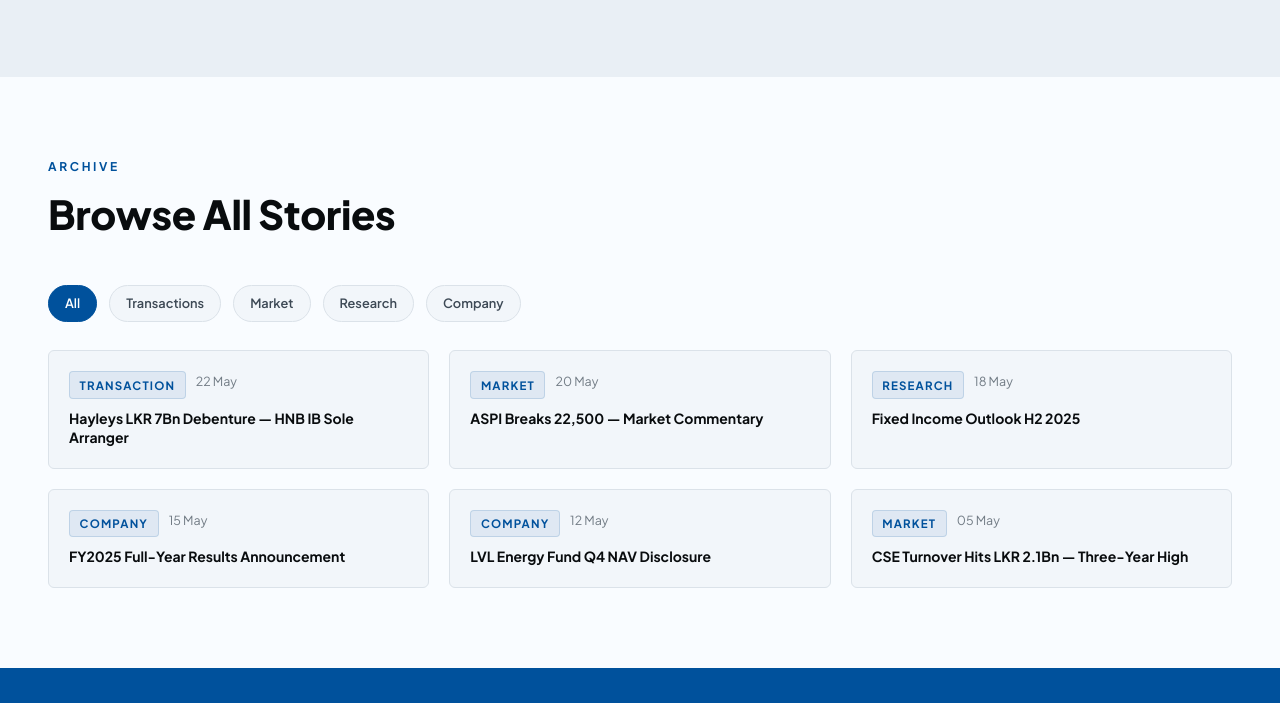
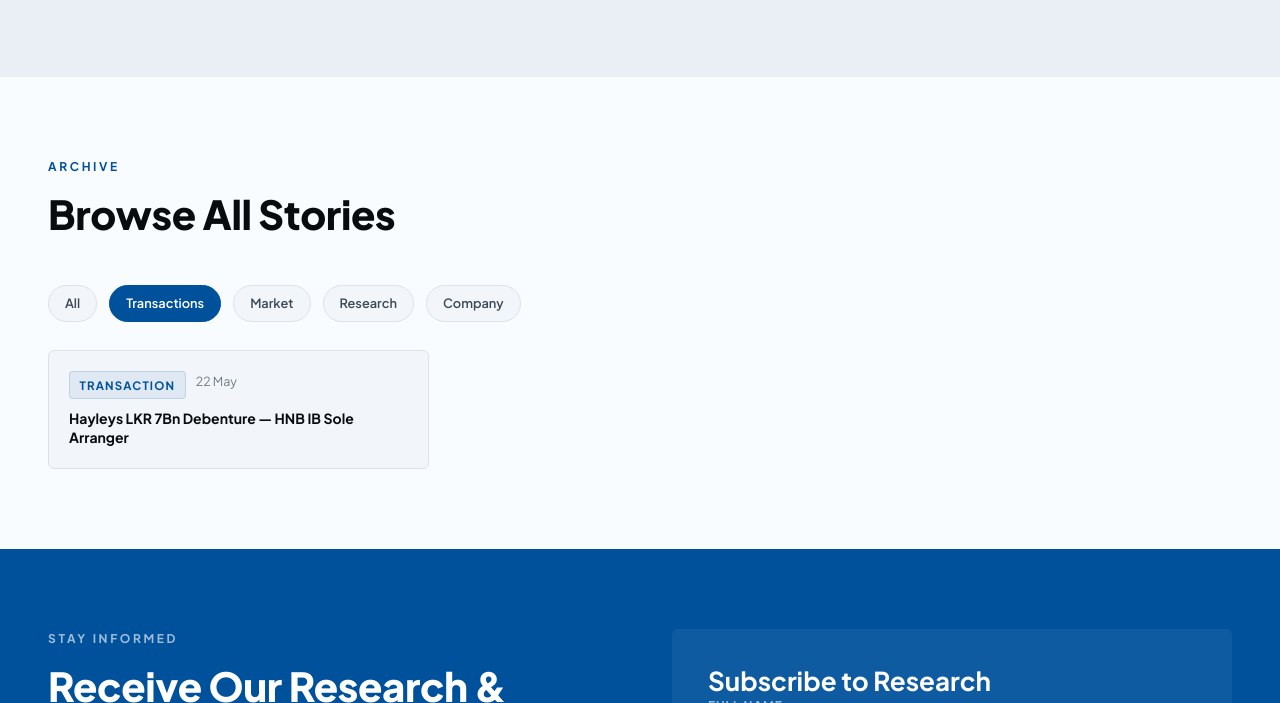
Before and after one commit to chamindu-surge/hnbib-prototype, a plain HTML site: page news/index.html in a window 1280 px wide. Both pictures are taken after a click on the button "Transactions". Shown: the part 2074-2777 px from the top of the page. Drawn offline with Linux system fonts and the light colour scheme.

Commit message:
Fix news filter tabs: add data-filter/data-cat attributes and initFilterBars() function to scripts.js

```diff
--- a/news/index.html
+++ b/news/index.html
@@ -464,19 +464,19 @@
               <h2>Analyst Coverage &amp; Research Notes</h2>
             </div>
             <div class="filter-bar">
-              <button class="filter-btn active">All</button>
-              <button class="filter-btn">Equity Research</button>
-              <button class="filter-btn">Fixed Income</button>
-              <button class="filter-btn">Macro &amp; Strategy</button>
-              <button class="filter-btn">Transactions</button>
+              <button class="filter-btn active" data-filter="all">All</button>
+              <button class="filter-btn" data-filter="equity">Equity Research</button>
+              <button class="filter-btn" data-filter="fixed-income">Fixed Income</button>
+              <button class="filter-btn" data-filter="macro strategy">Macro &amp; Strategy</button>
+              <button class="filter-btn" data-filter="transaction">Transactions</button>
             </div>
             <div class="filtered-grid">
-              <div class="filtered-card"><div class="news-meta"><span class="news-cat">Equity</span><span class="news-date">12 May</span></div><h4>CSE Sector Outlook Q3 2025: Financials Lead</h4></div>
-              <div class="filtered-card"><div class="news-meta"><span class="news-cat">Fixed Income</span><span class="news-date">15 May</span></div><h4>Yield Curve Analysis — May 2025</h4></div>
-              <div class="filtered-card"><div class="news-meta"><span class="news-cat">Macro</span><span class="news-date">02 May</span></div><h4>IMF Third Review — What It Means for Markets</h4></div>
-              <div class="filtered-card"><div class="news-meta"><span class="news-cat">Equity</span><span class="news-date">28 Apr</span></div><h4>HNB PLC Initiation: Buy, Target LKR 225</h4></div>
-              <div class="filtered-card"><div class="news-meta"><span class="news-cat">Strategy</span><span class="news-date">18 Apr</span></div><h4>12 Stocks for the Recovery — Mid-Year Note</h4></div>
-              <div class="filtered-card"><div class="news-meta"><span class="news-cat">Fixed Income</span><span class="news-date">10 Apr</span></div><h4>Corporate Bond Pipeline FY2026: LKR 100Bn+</h4></div>
+              <div class="filtered-card" data-cat="equity"><div class="news-meta"><span class="news-cat">Equity</span><span class="news-date">12 May</span></div><h4>CSE Sector Outlook Q3 2025: Financials Lead</h4></div>
+              <div class="filtered-card" data-cat="fixed-income"><div class="news-meta"><span class="news-cat">Fixed Income</span><span class="news-date">15 May</span></div><h4>Yield Curve Analysis — May 2025</h4></div>
+              <div class="filtered-card" data-cat="macro"><div class="news-meta"><span class="news-cat">Macro</span><span class="news-date">02 May</span></div><h4>IMF Third Review — What It Means for Markets</h4></div>
+              <div class="filtered-card" data-cat="equity"><div class="news-meta"><span class="news-cat">Equity</span><span class="news-date">28 Apr</span></div><h4>HNB PLC Initiation: Buy, Target LKR 225</h4></div>
+              <div class="filtered-card" data-cat="strategy"><div class="news-meta"><span class="news-cat">Strategy</span><span class="news-date">18 Apr</span></div><h4>12 Stocks for the Recovery — Mid-Year Note</h4></div>
+              <div class="filtered-card" data-cat="fixed-income"><div class="news-meta"><span class="news-cat">Fixed Income</span><span class="news-date">10 Apr</span></div><h4>Corporate Bond Pipeline FY2026: LKR 100Bn+</h4></div>
             </div>
           </div>
         </div>
@@ -546,19 +546,19 @@
               <h2>Browse All Stories</h2>
             </div>
             <div class="filter-bar">
-              <button class="filter-btn active">All</button>
-              <button class="filter-btn">Transactions</button>
-              <button class="filter-btn">Market</button>
-              <button class="filter-btn">Research</button>
-              <button class="filter-btn">Company</button>
+              <button class="filter-btn active" data-filter="all">All</button>
+              <button class="filter-btn" data-filter="transaction">Transactions</button>
+              <button class="filter-btn" data-filter="market">Market</button>
+              <button class="filter-btn" data-filter="research">Research</button>
+              <button class="filter-btn" data-filter="company">Company</button>
             </div>
             <div class="filtered-grid">
-              <div class="filtered-card"><div class="news-meta"><span class="news-cat">Transaction</span><span class="news-date">22 May</span></div><h4>Hayleys LKR 7Bn Debenture — HNB IB Sole Arranger</h4></div>
-              <div class="filtered-card"><div class="news-meta"><span class="news-cat">Market</span><span class="news-date">20 May</span></div><h4>ASPI Breaks 22,500 — Market Commentary</h4></div>
-              <div class="filtered-card"><div class="news-meta"><span class="news-cat">Research</span><span class="news-date">18 May</span></div><h4>Fixed Income Outlook H2 2025</h4></div>
-              <div class="filtered-card"><div class="news-meta"><span class="news-cat">Company</span><span class="news-date">15 May</span></div><h4>FY2025 Full-Year Results Announcement</h4></div>
-              <div class="filtered-card"><div class="news-meta"><span class="news-cat">Company</span><span class="news-date">12 May</span></div><h4>LVL Energy Fund Q4 NAV Disclosure</h4></div>
-              <div class="filtered-card"><div class="news-meta"><span class="news-cat">Market</span><span class="news-date">05 May</span></div><h4>CSE Turnover Hits LKR 2.1Bn — Three-Year High</h4></div>
+              <div class="filtered-card" data-cat="transaction"><div class="news-meta"><span class="news-cat">Transaction</span><span class="news-date">22 May</span></div><h4>Hayleys LKR 7Bn Debenture — HNB IB Sole Arranger</h4></div>
+              <div class="filtered-card" data-cat="market"><div class="news-meta"><span class="news-cat">Market</span><span class="news-date">20 May</span></div><h4>ASPI Breaks 22,500 — Market Commentary</h4></div>
+              <div class="filtered-card" data-cat="research"><div class="news-meta"><span class="news-cat">Research</span><span class="news-date">18 May</span></div><h4>Fixed Income Outlook H2 2025</h4></div>
+              <div class="filtered-card" data-cat="company"><div class="news-meta"><span class="news-cat">Company</span><span class="news-date">15 May</span></div><h4>FY2025 Full-Year Results Announcement</h4></div>
+              <div class="filtered-card" data-cat="company"><div class="news-meta"><span class="news-cat">Company</span><span class="news-date">12 May</span></div><h4>LVL Energy Fund Q4 NAV Disclosure</h4></div>
+              <div class="filtered-card" data-cat="market"><div class="news-meta"><span class="news-cat">Market</span><span class="news-date">05 May</span></div><h4>CSE Turnover Hits LKR 2.1Bn — Three-Year High</h4></div>
             </div>
           </div>
         </div>
--- a/scripts.js
+++ b/scripts.js
@@ -165,6 +165,31 @@
     });
   }
 
+  /* ─── Filter bar (news categories) ─────────────────────── */
+  function initFilterBars() {
+    var bars = document.querySelectorAll('.filter-bar');
+    Array.prototype.forEach.call(bars, function (bar) {
+      var grid = bar.nextElementSibling;
+      if (!grid || !grid.classList.contains('filtered-grid')) return;
+      var cards = Array.prototype.slice.call(grid.querySelectorAll('.filtered-card'));
+      var btns  = Array.prototype.slice.call(bar.querySelectorAll('.filter-btn'));
+      btns.forEach(function (btn) {
+        btn.addEventListener('click', function (e) {
+          e.preventDefault();
+          btns.forEach(function (b) { b.classList.remove('active'); });
+          btn.classList.add('active');
+          var filter = (btn.getAttribute('data-filter') || 'all').toLowerCase();
+          var filters = filter.split(' '); // support multi-value e.g. "macro strategy"
+          cards.forEach(function (card) {
+            var cat = (card.getAttribute('data-cat') || '').toLowerCase();
+            var show = filter === 'all' || filters.indexOf(cat) !== -1;
+            card.style.display = show ? '' : 'none';
+          });
+        });
+      });
+    });
+  }
+
   /* ─── Services tab-switch ───────────────────────────────── */
   function initServicesTabs() {
     var menus = document.querySelectorAll('.services-menu');
@@ -210,6 +235,7 @@
     observe();
     initNavScroll();
     initBurger();
+    initFilterBars();
     initServicesTabs();
   }
 
```
